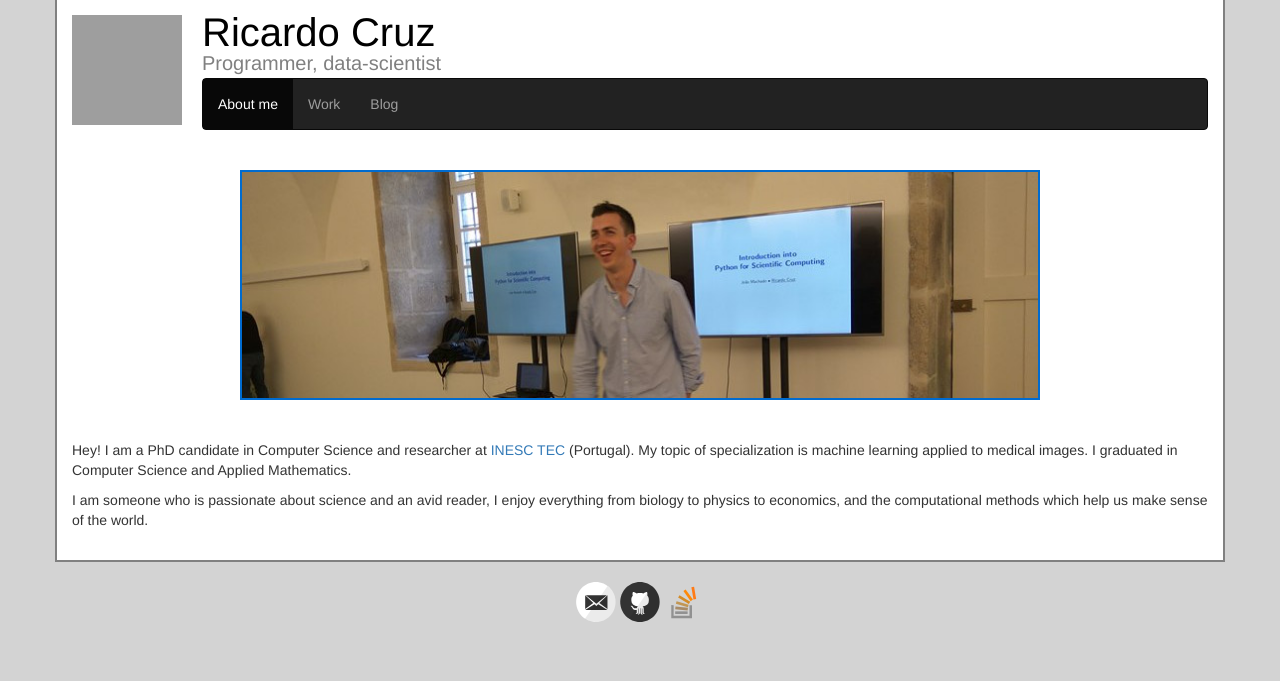
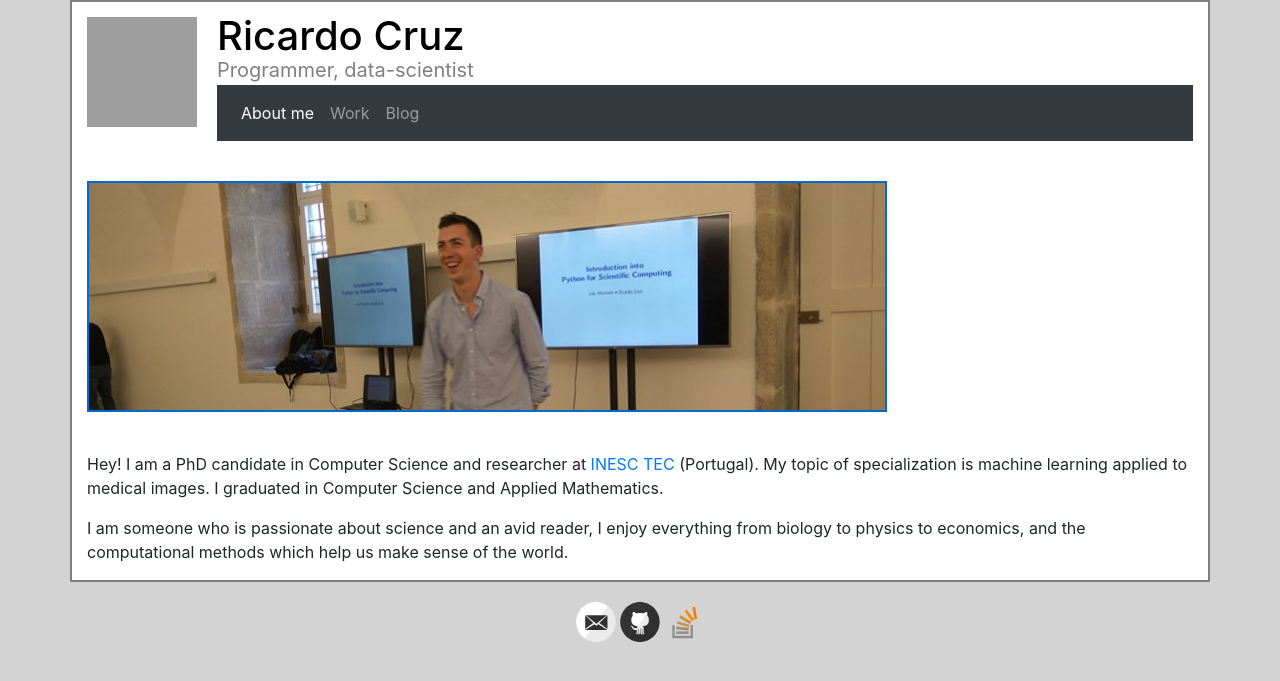
Before and after one commit to rpmcruz/rpmcruz.github.io, a Jekyll site: the page built from index.html, in a window 1280 px wide. Shown: the top 681 px of the page. Built offline with Jekyll 4.4.1, drawn with Linux system fonts in a browser that asks for light colours; grey boxes are pictures that could not be loaded.

Commit message:
Updated to bootstrap 4. Improved navbar.

```diff
--- a/_layouts/default.html
+++ b/_layouts/default.html
@@ -5,29 +5,38 @@
 <meta charset="utf-8" />
 <meta content="text/html; charset=utf-8" http-equiv="Content-Type">
 <meta name="viewport" content="width=device-width, initial-scale=1.0, maximum-scale=1.0">
-<link rel="stylesheet" href="https://maxcdn.bootstrapcdn.com/bootstrap/3.3.7/css/bootstrap.min.css" integrity="sha384-BVYiiSIFeK1dGmJRAkycuHAHRg32OmUcww7on3RYdg4Va+PmSTsz/K68vbdEjh4u" crossorigin="anonymous">
+<link rel="stylesheet" href="https://stackpath.bootstrapcdn.com/bootstrap/4.3.1/css/bootstrap.min.css" integrity="sha384-ggOyR0iXCbMQv3Xipma34MD+dH/1fQ784/j6cY/iJTQUOhcWr7x9JvoRxT2MZw1T" crossorigin="anonymous">
 <link rel="stylesheet" type="text/css" href="{{ site.baseurl }}/style.css" />
 {% feed_meta %}
-<script src='https://cdnjs.cloudflare.com/ajax/libs/mathjax/2.7.2/MathJax.js?config=TeX-MML-AM_CHTML'></script>
+<script type="text/javascript" async src="https://cdnjs.cloudflare.com/ajax/libs/mathjax/2.7.5/MathJax.js?config=TeX-MML-AM_CHTML">
+</script>
 </head>
 
 <body>
 <div class="page container">
 
 {% comment %} header {% endcomment %}
-<img class="header" src="{{ site.avatar }}" />
+<img class="header" src="{{ site.avatar }}">
 <header>
 <h1 class="header">{{ site.name }}</h1>
 <p class="header">{{ site.description }}</p>
 
 {% comment %} navigation bar {% endcomment %}
 {% assign current = page.url | downcase | split: '/' %}
-<nav class="navbar navbar-inverse">
-<ul class="nav navbar-nav">
-<li {% if page.active == "about" %}class="active"{% endif %}><a href="{{ site.baseurl }}/">About me</a></li>
-<li {% if page.active == "work" %}class="active"{% endif %}><a href="{{ site.baseurl }}/work.html">Work</a></li>
-<li {% if page.active == "blog" %}class="active"{% endif %}><a href="{{ site.baseurl }}/blog.html">Blog</a></li>
-</ul>
+<nav class="navbar navbar-expand-lg navbar-dark bg-dark">
+  <div class="collapse navbar-collapse" id="navbarSupportedContent">
+    <ul class="navbar-nav mr-auto">
+      <li class="nav-item{% if page.active == "about" %} active{% endif %}">
+        <a class="nav-link" href="{{ site.baseurl }}/">About me</a>
+      </li>
+      <li class="nav-item{% if page.active == "work" %} active{% endif %}">
+        <a class="nav-link" href="{{ site.baseurl }}/work.html">Work</a>
+      </li>
+      <li class="nav-item{% if page.active == "blog" %} active{% endif %}">
+        <a class="nav-link" href="{{ site.baseurl }}/blog.html">Blog</a>
+      </li>
+    </ul>
+  </div>
 </nav>
 </header>
 
--- a/style.scss
+++ b/style.scss
@@ -10,10 +10,7 @@ body {
 
 .page {
     background-color: white;
-    border-left: 2px solid gray;
-    border-right: 2px solid gray;
-    border-bottom: 2px solid gray;
-    padding-bottom: 20px;
+    border: 2px solid gray;
     margin-bottom: 20px;
 }
 
```
